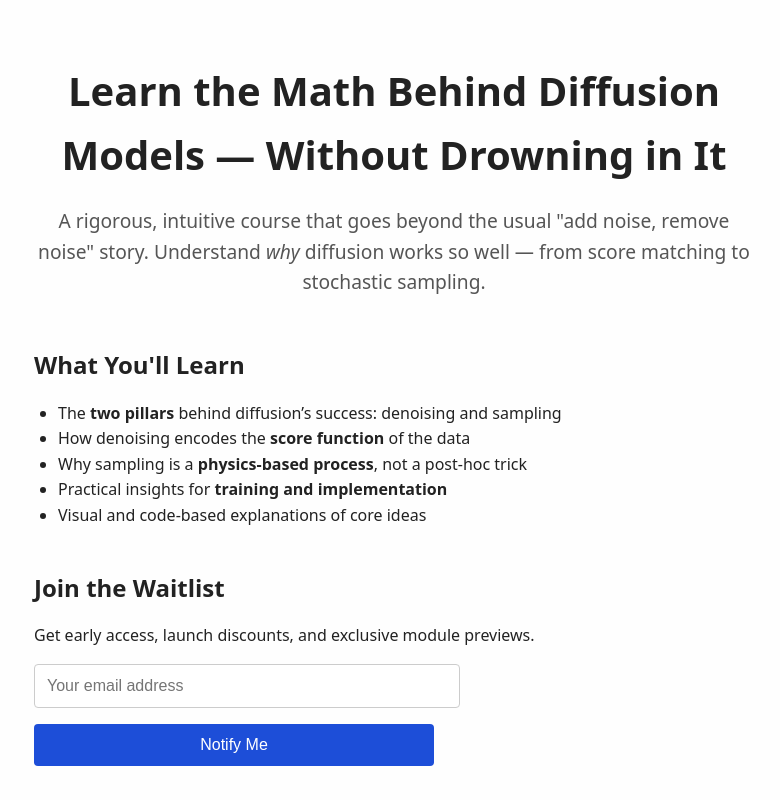
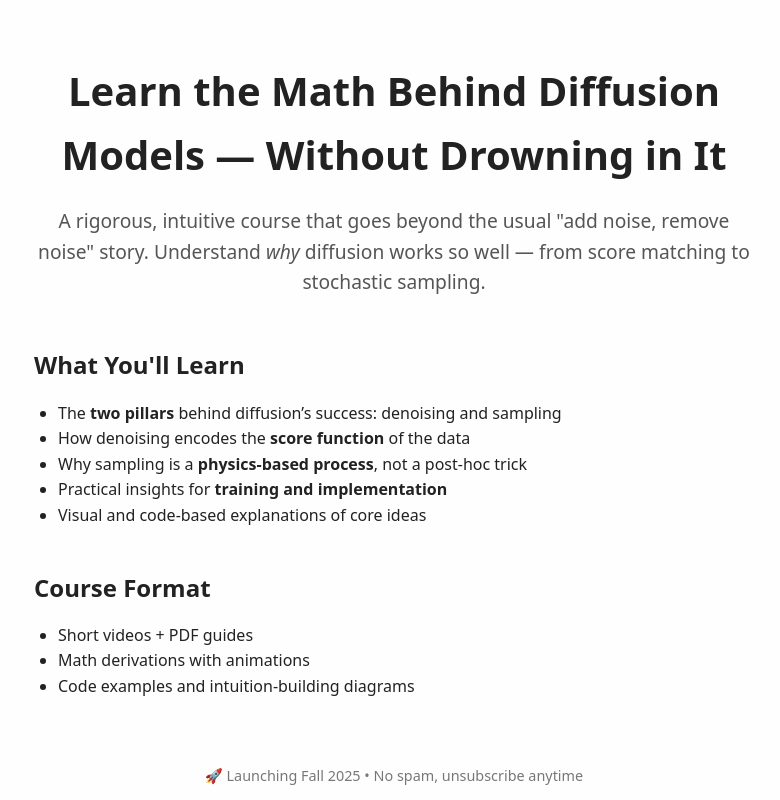
Before and after one commit to hwidjaja/diffusion-course, a plain HTML site: page index.html in a window 1280 px wide. Shown: the top 800 px of the page, without its empty margins (246-1026 px from the left). Drawn offline with Linux system fonts and the light colour scheme.

Commit message:
remove signup

```diff
--- a/index.html
+++ b/index.html
@@ -28,15 +28,14 @@
       </ul>
     </section>
 
-    <section class="signup">
+    <!-- <section class="signup">
       <h2>Join the Waitlist</h2>
       <p>Get early access, launch discounts, and exclusive module previews.</p>
-      <!-- Replace this with your actual ConvertKit or Formspree form embed -->
       <form action="https://your-form-service.com" method="POST">
         <input type="email" name="email" placeholder="Your email address" required />
         <button type="submit">Notify Me</button>
       </form>
-    </section>
+    </section> -->
 
     <section class="about">
       <h2>Course Format</h2>
```
